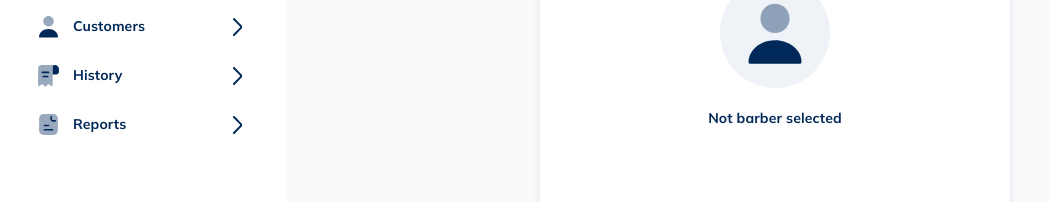
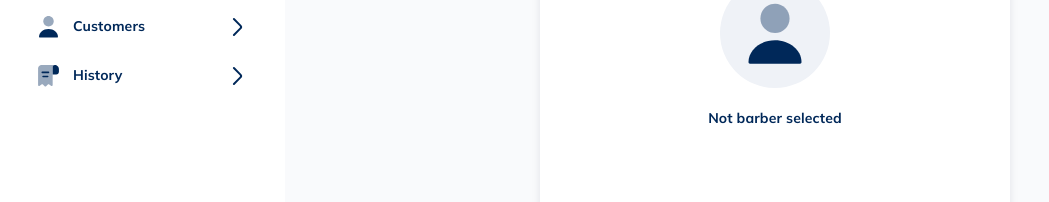
Before and after one commit to Overfox-Company/Barber, a Next.js app: page / in a window 1280 px wide. Shown: the part 320-522 px from the top of the page, without its empty margins (0-1049 px from the left). Built offline with nearby package versions, Linux system fonts and the light colour scheme; no server answers; the database is empty.

Commit message:
delete reports option to side menu

```diff
--- a/src/components/sideMenu/components/data.tsx
+++ b/src/components/sideMenu/components/data.tsx
@@ -20,8 +20,9 @@ export const buttons = [
     }, {
         label: 'History',
         icon: <HistoryIcon size={sizeIcons} />
-    }, {
-        label: 'Reports',
-        icon: <MetricsIcon size={sizeIcons} />
     },
+    //{
+    //label: 'Reports',
+    //    icon: <MetricsIcon size={sizeIcons} />
+    //},
 ]
```
Also changed, not shown: src/components/sideMenu/SideMenuMobile.tsx (+13 -7 lines).
